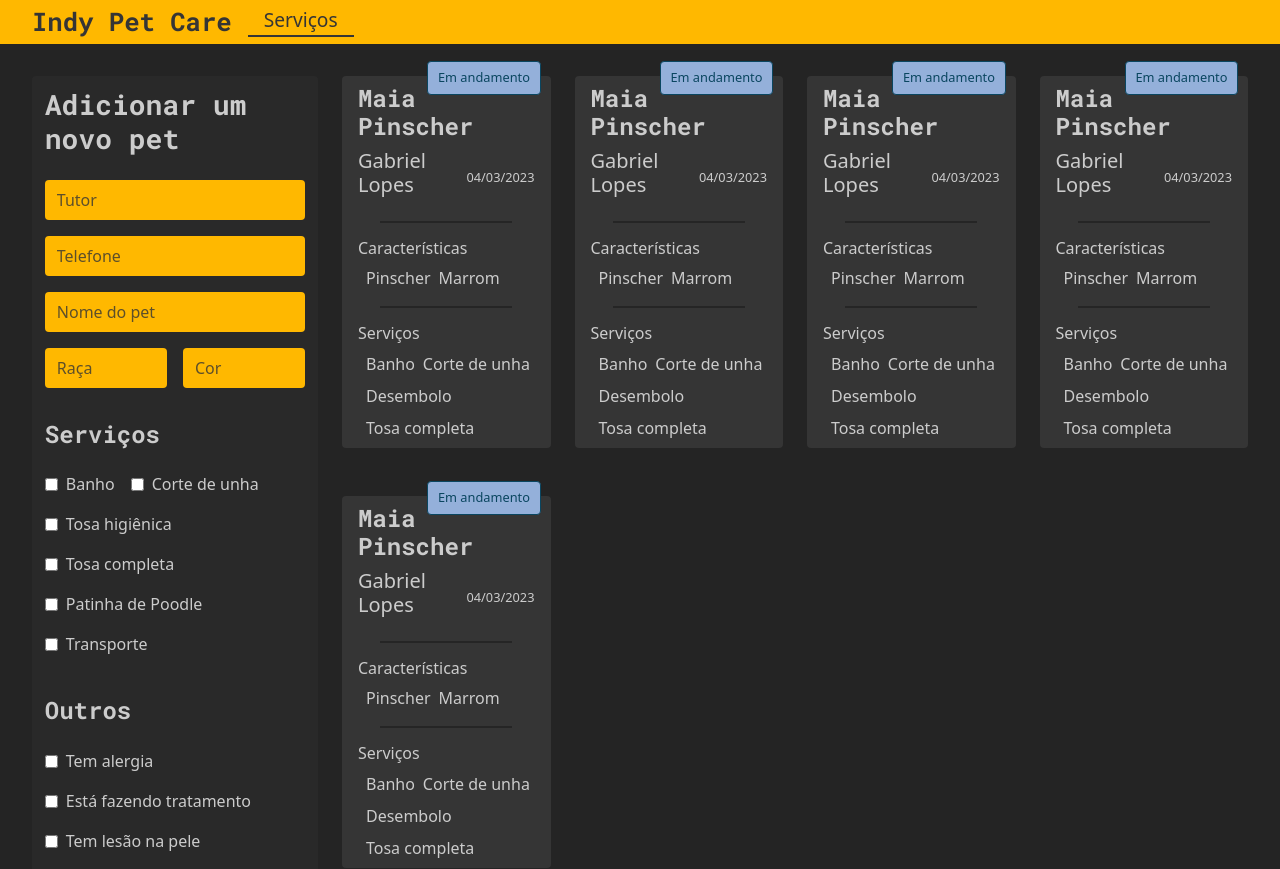
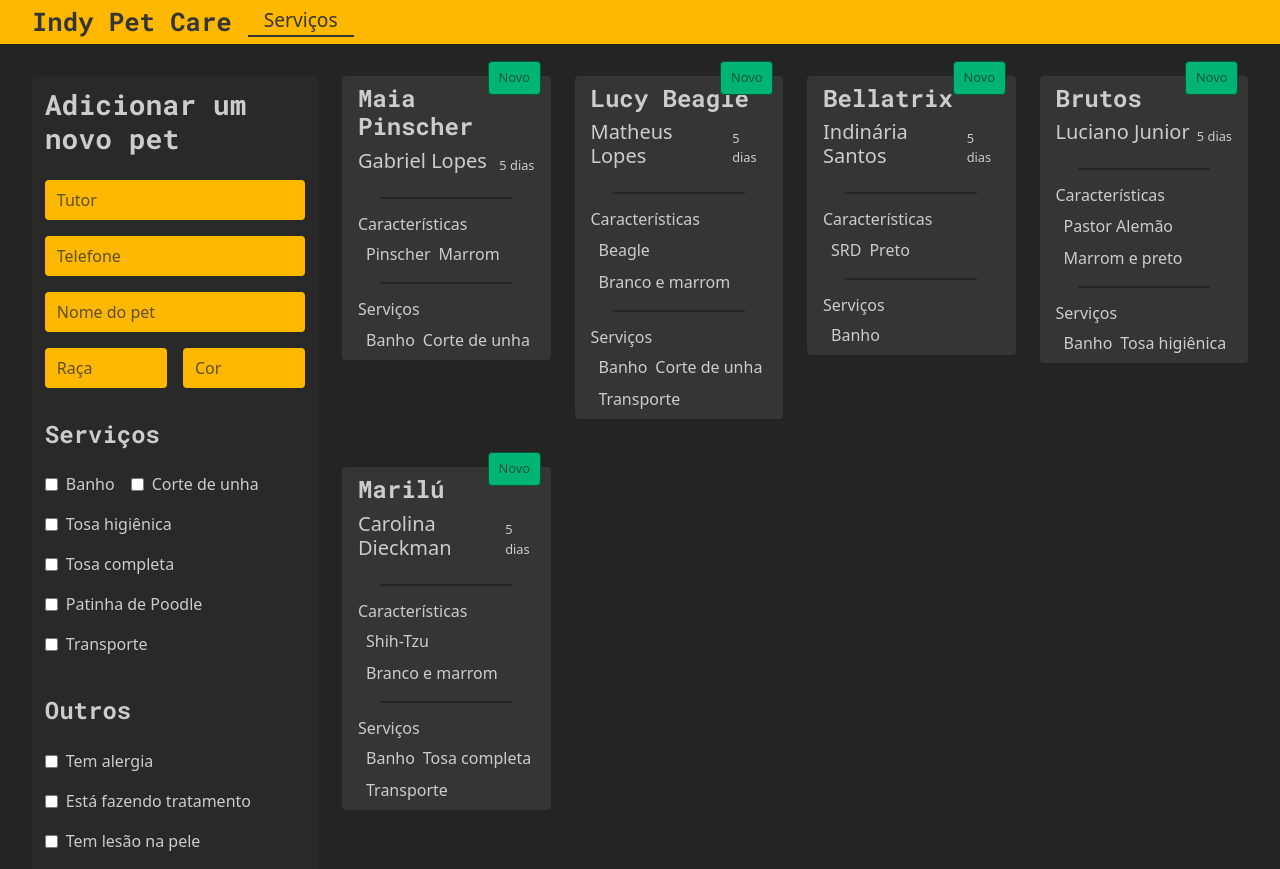
Before and after one commit to LopesGabriel/pet-care, a React (Vite) app: page / in a window 1280 px wide. Shown: the top 869 px of the page. Built offline with nearby package versions, Linux system fonts and the light colour scheme.

Commit message:
feat: updates time and badge logic

```diff
--- a/package.json
+++ b/package.json
@@ -10,6 +10,7 @@
     "lint": "npx eslint src --ext .ts,.tsx --fix"
   },
   "dependencies": {
+    "date-fns": "^2.29.3",
     "react": "^18.2.0",
     "react-dom": "^18.2.0",
     "react-router-dom": "^6.8.2",
--- a/src/components/ServiceCard/index.tsx
+++ b/src/components/ServiceCard/index.tsx
@@ -1,14 +1,41 @@
+import {
+  formatDistanceToNow,
+  differenceInMinutes,
+  differenceInHours,
+} from 'date-fns'
+import { ptBR } from 'date-fns/locale'
+
+import { IService } from '../../entities/IService'
 import { Badge, ServiceCardContainer } from './styles'
 
-export function ServiceCard() {
+interface IServiceProps extends IService {}
+
+function generateBadge(createdAt: string) {
+  const date = new Date(createdAt)
+  const now = new Date()
+
+  if (differenceInMinutes(now, date) < 15) {
+    return <Badge className="novo">Novo</Badge>
+  }
+
+  if (differenceInHours(now, date) < 3) {
+    return <Badge className="andamento">Em andamento</Badge>
+  }
+
+  return <Badge className="atrasado">Atrasado</Badge>
+}
+
+export function ServiceCard(props: IServiceProps) {
   return (
     <ServiceCardContainer>
-      <Badge className="andamento">Em andamento</Badge>
-      <h4>Maia Pinscher</h4>
+      {generateBadge(props.createdAt)}
+      <h4>{props.pet.name}</h4>
 
       <div className="card-header">
-        <h5>Gabriel Lopes</h5>
-        <time dateTime="2023-03-04T23:59:30">04/03/2023</time>
+        <h5>{props.tutor.name}</h5>
+        <time dateTime={props.createdAt}>
+          {formatDistanceToNow(new Date(props.createdAt), { locale: ptBR })}
+        </time>
       </div>
 
       <hr />
@@ -16,18 +43,17 @@ export function ServiceCard() {
       <div className="body">
         <h6>Características</h6>
         <ul>
-          <li>Pinscher</li>
-          <li>Marrom</li>
+          {props.pet.breed ? <li>{props.pet.breed}</li> : null}
+          {props.pet.color ? <li>{props.pet.color}</li> : null}
         </ul>
 
         <hr />
 
         <h6>Serviços</h6>
         <ul>
-          <li>Banho</li>
-          <li>Corte de unha</li>
-          <li>Desembolo</li>
-          <li>Tosa completa</li>
+          {props.services.map((service) => (
+            <li key={service.id}>{service.name}</li>
+          ))}
         </ul>
       </div>
     </ServiceCardContainer>
--- /dev/null
+++ b/src/entities/IService.ts
@@ -0,0 +1,36 @@
+/* eslint-disable no-unused-vars */
+enum ServiceStatus {
+  IN_PROGRESS = 0,
+  COMPLETED = 1,
+  CANCELED = 2,
+}
+
+interface IService {
+  id: string
+  status: ServiceStatus
+  createdAt: string
+  updatedAt: string
+  observation: string
+  pet: {
+    name: string
+    breed?: string
+    color?: string
+  }
+  tutor: {
+    name: string
+    phone: string
+  }
+  services: {
+    id: string
+    name: string
+    value: string
+  }[]
+  other: {
+    id: string
+    name: string
+    value: string
+  }[]
+}
+
+export { ServiceStatus }
+export type { IService }
--- a/src/pages/Services/index.tsx
+++ b/src/pages/Services/index.tsx
@@ -1,6 +1,7 @@
 import { Button } from '../../components/Button'
 import { Checkbox } from '../../components/Checkbox'
 import { ServiceCard } from '../../components/ServiceCard'
+import { IService, ServiceStatus } from '../../entities/IService'
 import { Row, TextArea, TextInput, FormContainer } from './styles'
 
 export function Services() {
@@ -55,9 +56,12 @@ export function Services() {
   //   },
   // ]
 
-  const serviceItems = [
+  const serviceItems: IService[] = [
     {
       id: 'rgfsdgdh',
+      status: ServiceStatus.IN_PROGRESS,
+      createdAt: '2023-03-08T11:22:43.595Z',
+      updatedAt: '2023-03-08T11:22:43.595Z',
       tutor: {
         name: 'Gabriel Lopes',
         phone: '5561982352349',
@@ -80,10 +84,13 @@ export function Services() {
         },
       ],
       other: [],
-      observations: 'Cuidado para não machucar minha cachorra',
+      observation: 'Cuidado para não machucar minha cachorra',
     },
     {
       id: 'adfwrgtht',
+      status: ServiceStatus.IN_PROGRESS,
+      createdAt: '2023-03-08T10:22:43.595Z',
+      updatedAt: '2023-03-08T10:22:43.595Z',
       tutor: {
         name: 'Matheus Lopes',
         phone: '5561981510636',
@@ -111,10 +118,13 @@ export function Services() {
         },
       ],
       other: [],
-      observations: '',
+      observation: '',
     },
     {
       id: 'rgfhgthrrg',
+      status: ServiceStatus.IN_PROGRESS,
+      createdAt: '2023-03-08T10:10:43.595Z',
+      updatedAt: '2023-03-08T10:10:43.595Z',
       tutor: {
         name: 'Indinária Santos',
         phone: '5561998791147',
@@ -138,10 +148,13 @@ export function Services() {
           value: 'in-treatment',
         },
       ],
-      observations: 'Cuidado com essa gata, ela é meio doida',
+      observation: 'Cuidado com essa gata, ela é meio doida',
     },
     {
       id: 'rth54egthy',
+      status: ServiceStatus.IN_PROGRESS,
+      createdAt: '2023-03-08T09:05:43.595Z',
+      updatedAt: '2023-03-08T09:05:43.595Z',
       tutor: {
         name: 'Luciano Junior',
         phone: '5561988015245',
@@ -164,10 +177,13 @@ export function Services() {
         },
       ],
       other: [],
-      observations: '',
+      observation: '',
     },
     {
       id: 'rg1fd4gr4gbrtg',
+      status: ServiceStatus.IN_PROGRESS,
+      createdAt: '2023-03-08T07:40:43.595Z',
+      updatedAt: '2023-03-08T07:40:43.595Z',
       tutor: {
         name: 'Carolina Dieckman',
         phone: '5561989844356',
@@ -201,7 +217,7 @@ export function Services() {
           value: 'skin-hurted',
         },
       ],
-      observations: 'Não tosar a orelha',
+      observation: 'Não tosar a orelha',
     },
   ]
 
@@ -266,7 +282,7 @@ export function Services() {
         <div className="row gy-5">
           {serviceItems.map((item) => (
             <div key={item.id} className="col-6 col-md-4 col-lg-3">
-              <ServiceCard />
+              <ServiceCard {...item} />
             </div>
           ))}
         </div>
```
Also changed, not shown: 1 other file (tests, documents, lock files or other folders).
